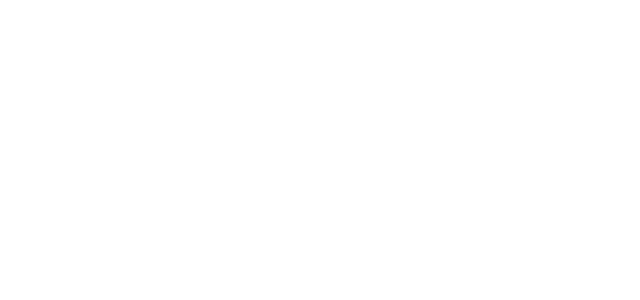
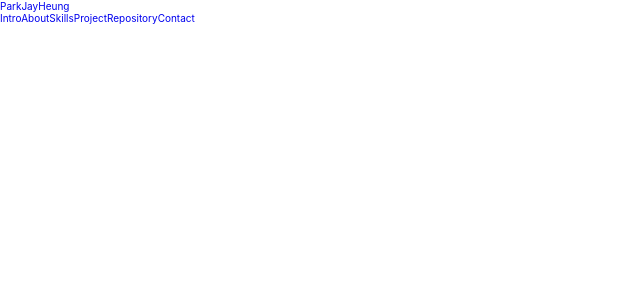
Before and after one commit to chaiheung/Web-Portfolio, a React (Create React App) app: page / in a window 1280 px wide. Shown: the top 300 px of the page, without its empty margins (0-640 px from the left). Built offline with nearby package versions, Linux system fonts and the light colour scheme.

Commit message:
네비게이션 메뉴 추가 / Sticky header 및 활성 섹션 하이라이트 기능 포함

```diff
--- a/src/App.js
+++ b/src/App.js
@@ -1,8 +1,11 @@
 import "./css/style.css";
 import {Helmet} from "react-helmet";
+import {useState} from "react";
 
 function App() {
-
+    const [isMenuOpen, setIsMenuOpen] = useState(false);
+    const [isSticky, setIsSticky] = useState(false);
+    const [activeSection, setActiveSection] = useState("");
 
   return (
       <div className="conatiner">
@@ -13,7 +16,45 @@
               </Helmet>
           </div>
           {/* Header - navigation */}
-          <header>
+          <header className={`header ${isSticky ? "sticky" : ""}`}>
+              <a href="#" className="logo">
+                  ParkJayHeung
+              </a>
+              <nav className={`navbar ${isMenuOpen ? "active" : ""}`}>
+                  <a href="#home" className={activeSection === "home" ? "active" : ""}>
+                      Intro
+                  </a>
+                  <a
+                      href="#about"
+                      className={activeSection === "about" ? "active" : ""}
+                  >
+                      About
+                  </a>
+                  <a
+                      href="#skills"
+                      className={activeSection === "skills" ? "active" : ""}
+                  >
+                      Skills
+                  </a>
+                  <a
+                      href="#project"
+                      className={activeSection === "project" ? "active" : ""}
+                  >
+                      Project
+                  </a>
+                  <a
+                      href="#repository"
+                      className={activeSection === "repository" ? "active" : ""}
+                  >
+                      Repository
+                  </a>
+                  <a
+                      href="#contact"
+                      className={activeSection === "contact" ? "active" : ""}
+                  >
+                      Contact
+                  </a>
+              </nav>
           </header>
           {/* Intro Section */}
           <section>
```
